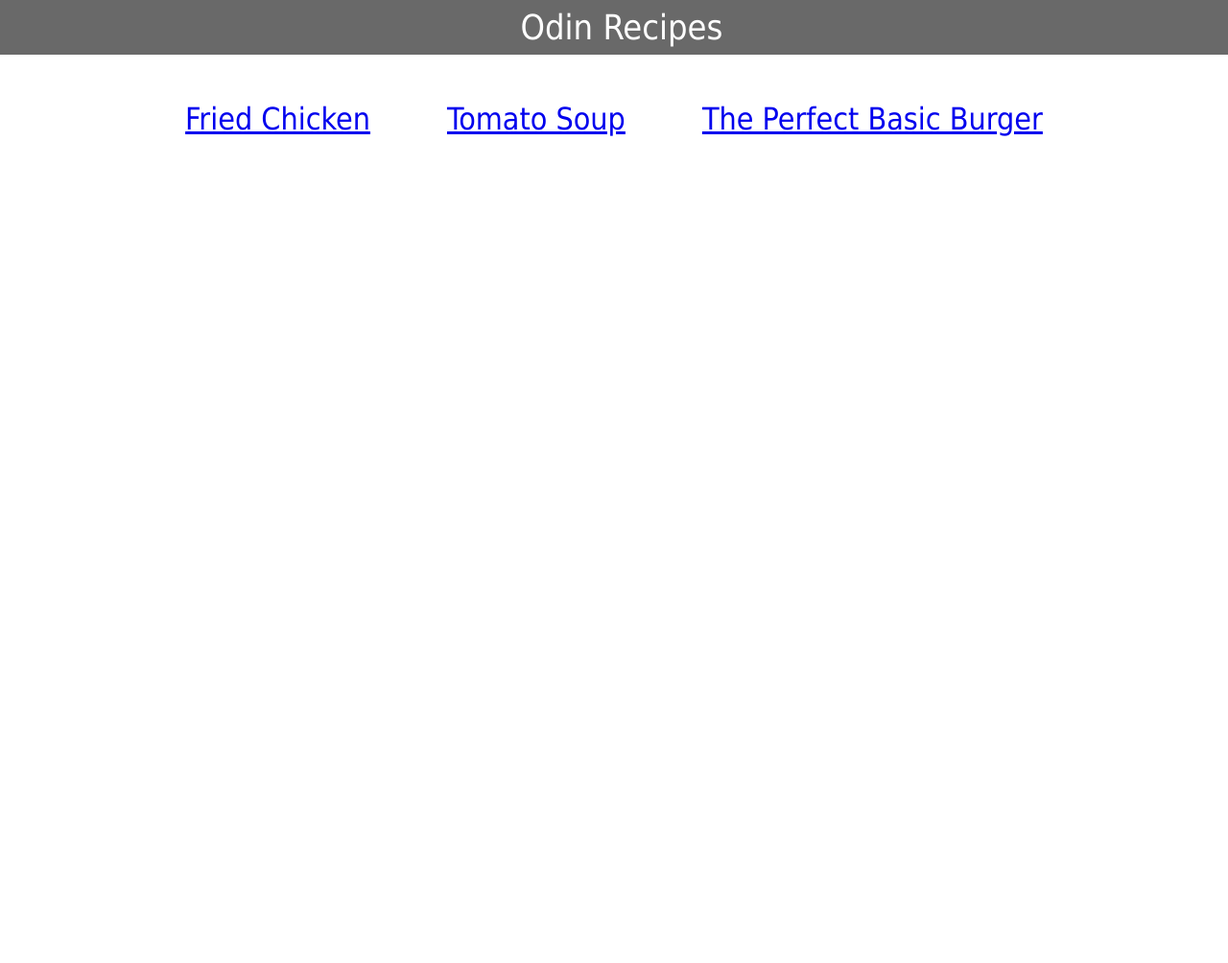
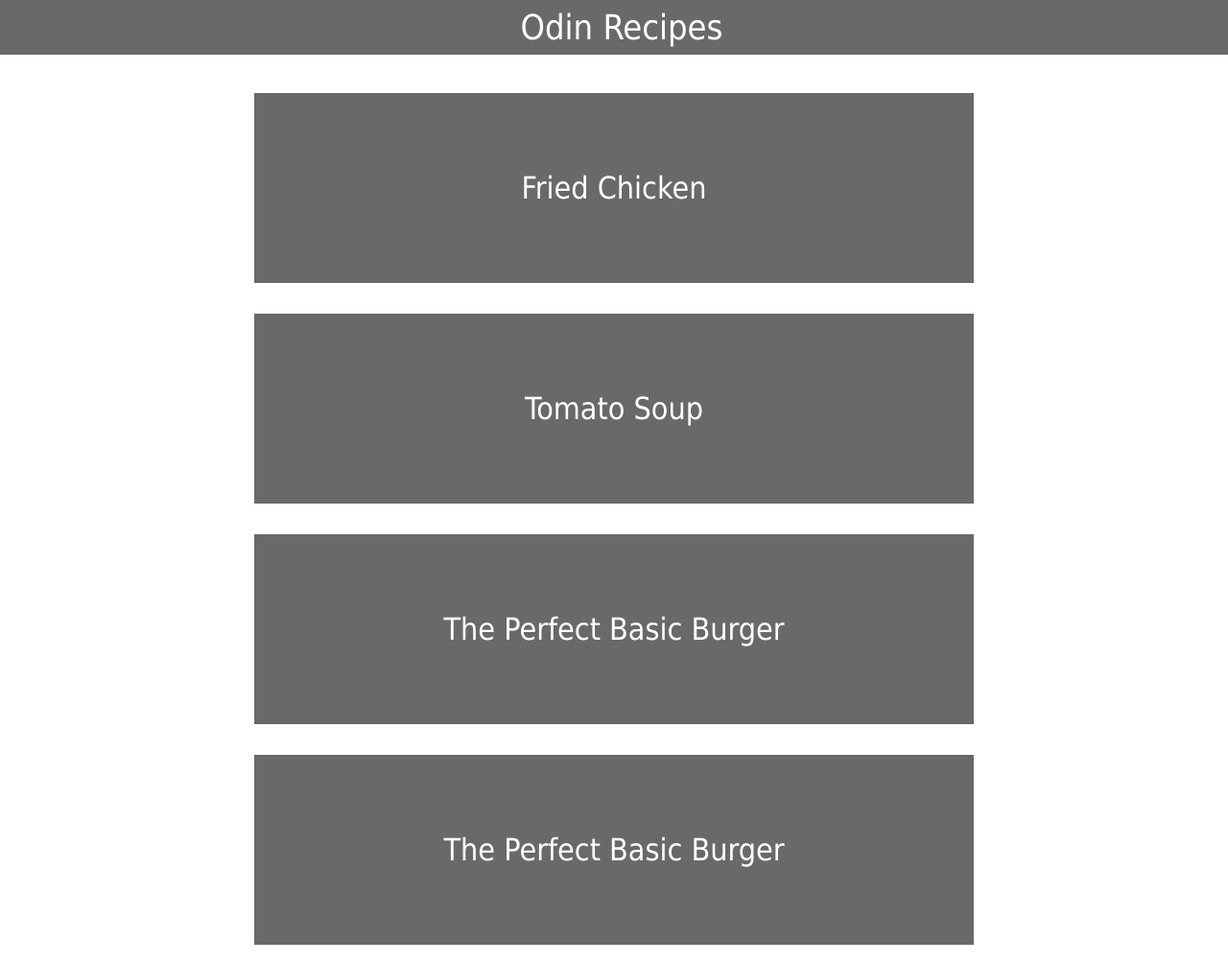
Before and after one commit to andrebarros7201/odin-recipes, a plain HTML site: page index.html in a window 1280 px wide. Shown: the whole page at 96% size. Before the commit the page ends 800 px from the top, so only its background shows below. Drawn offline with Linux system fonts and the light colour scheme.

Commit message:
Update index layout

```diff
--- a/index.html
+++ b/index.html
@@ -1,17 +1,35 @@
 <!DOCTYPE html>
 <html lang="en">
-<head>
-    <meta charset="UTF-8">
-    <meta name="viewport" content="width=device-width, initial-scale=1.0">
-    <link rel="stylesheet" href="style.css">
+  <head>
+    <meta charset="UTF-8" />
+    <meta name="viewport" content="width=device-width, initial-scale=1.0" />
+    <link rel="stylesheet" href="style.css" />
     <title>Index</title>
-</head>
-<body>
+  </head>
+
+  <body>
     <header class="header">Odin Recipes</header>
-    <div class="main-div">
-            <div class="content"><a href="recipes/fried_chicken.html">Fried Chicken</a></div>
-            <div class="content"><a href="recipes/tomato_soup.html">Tomato Soup</a></div>
-            <div class="content"> <a href="recipes/burger.html">The Perfect Basic Burger</a></div>
+    <div class="index-main-div">
+      <div>
+        <div class="index-content">
+          <a class="index-a" href="recipes/fried_chicken.html">Fried Chicken</a>
+        </div>
+        <div class="index-content">
+          <a class="index-a" href="recipes/tomato_soup.html">Tomato Soup</a>
+        </div>
+      </div>
+      <div>
+        <div class="index-content">
+          <a class="index-a" href="recipes/burger.html"
+            >The Perfect Basic Burger</a
+          >
+        </div>
+        <div class="index-content">
+          <a class="index-a" href="recipes/burger.html"
+            >The Perfect Basic Burger</a
+          >
+        </div>
+      </div>
     </div>
-</body>
+  </body>
 </html>
--- a/style.css
+++ b/style.css
@@ -8,14 +8,25 @@ a{
     padding: 8px 16px;
     font-size: 32px;
 }
-.main-div{
-    display: inline-flex;
+.index-main-div{
+    display: inline-table;
     margin: 24px;
 }
 
-.content{
+.index-content{
     margin: 16px;
-    padding: 8px;
+    padding: 80px;
+    background-color: dimgrey;
+    display: inline-block;
+    box-sizing: border-box;
+    width: 750px;
+}
+
+.index-a{
+    text-align: justify;
+    padding: 80px;
+    color: white;
+    text-decoration: none;
 }
 
 ol li{
```
